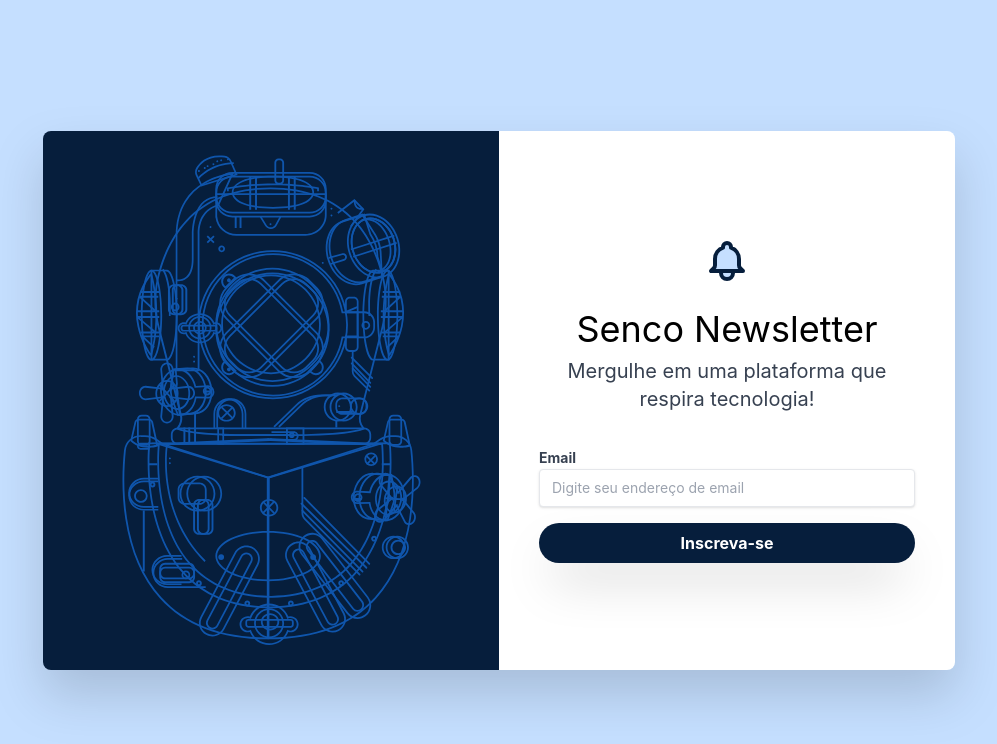
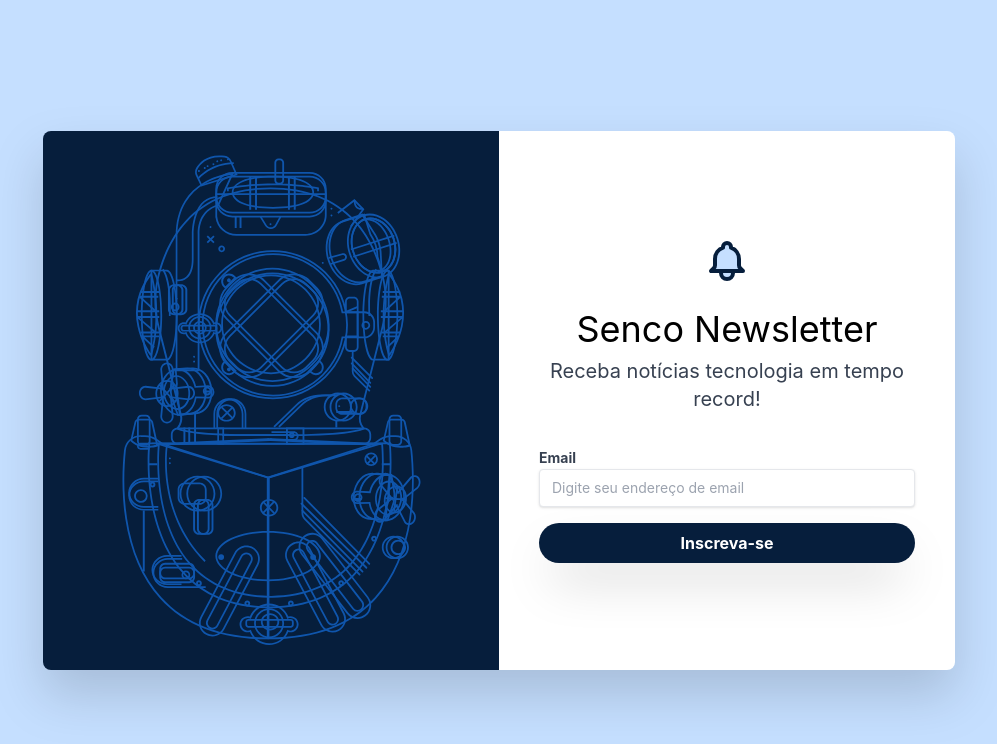
Before and after one commit to sennco/tailwind-newsletter, a plain HTML site: page index.html in a window 1280 px wide. Shown: the whole page, without its empty margins (141-1138 px from the left). Drawn offline with nearby package versions, Linux system fonts and the light colour scheme.

Commit message:
alterado texto

```diff
--- a/index.html
+++ b/index.html
@@ -94,7 +94,7 @@
         <div class="text-center">
           <h1 class="text-4xl mb-2">Senco Newsletter</h1>
           <p class="text-xl text-gray-700 mb-2">
-            Mergulhe em uma plataforma que respira tecnologia!
+            Receba notícias tecnologia em tempo record!
           </p>
         </div>
 
```
